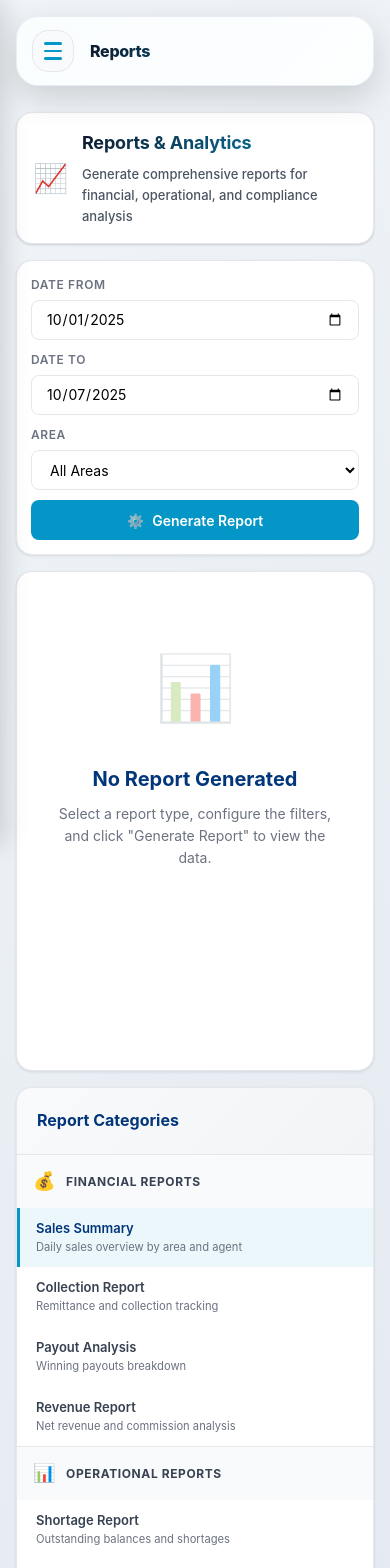
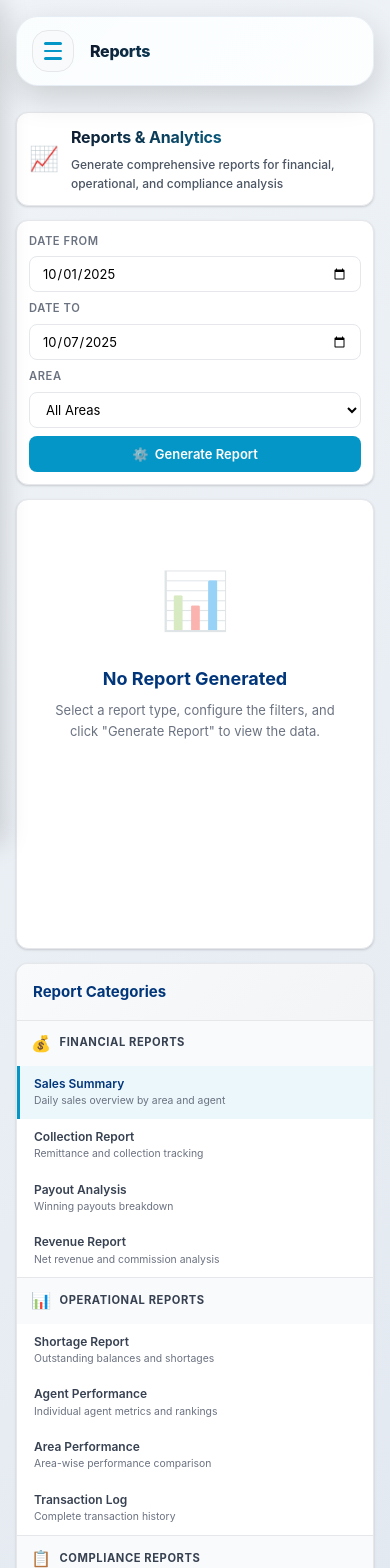
Before and after one commit to jayarAsio/stl-gaming-system, a React (Vite) app: page /stl-gaming-system/operation-support/reports in a window 390 px wide. Shown: the top 1568 px of the page. Built offline with nearby package versions, Linux system fonts and the light colour scheme.

Commit message:
Update OP  report module

```diff
--- a/src/features/operation-support/styles/daily-ledgers.css
+++ b/src/features/operation-support/styles/daily-ledgers.css
@@ -406,7 +406,7 @@
 .os-ledgers-container .os-day-stat-value {
   font-size: .875rem;
   font-weight: 700;
-  background: rgba(255, 255, 255, .2);
+  background: var(--os-white);
   padding: .25rem .5rem;
   border-radius: 6px;
 }
--- a/src/features/operation-support/styles/reports.css
+++ b/src/features/operation-support/styles/reports.css
@@ -1,6 +1,6 @@
 /* ============================================
-   OPERATION SUPPORT - REPORTS MODULE
-   Comprehensive reports with working buttons
+   OPERATION SUPPORT - REPORTS MODULE (COMPACT)
+   Comprehensive reports - Optimized for screen space
    ============================================ */
 :root {
   --os-navy: #0f172a;
@@ -43,7 +43,7 @@
   --os-ease: cubic-bezier(0.4,0,0.2,1);
 }
 
-/* BASE CONTAINER */
+/* BASE CONTAINER (COMPACT) */
 .os-reports-container {
   font-family: -apple-system, BlinkMacSystemFont, 'Inter', 'Segoe UI', Roboto, sans-serif;
   color: #a4b7d4;
@@ -55,7 +55,7 @@
   padding: 0;
   display: flex;
   flex-direction: column;
-  gap: 1.5rem;
+  gap: 1rem;
 }
 
 .os-reports-container *,
@@ -65,36 +65,36 @@
 }
 
 /* ============================================
-   HEADER - Dashboard Style
+   HEADER (COMPACT)
    ============================================ */
 .os-reports-header {
   background: var(--os-white);
-  padding: 1rem;
-  border-radius: var(--os-radius);
+  padding: .875rem;
+  border-radius: var(--os-radius-sm);
   box-shadow: var(--os-shadow);
   border: 1px solid var(--os-gray-200);
   display: flex;
   justify-content: space-between;
   align-items: center;
-  gap: 1rem;
+  gap: .875rem;
   flex-wrap: wrap;
 }
 
 .os-reports-header-main {
   display: flex;
   align-items: center;
-  gap: .875rem;
+  gap: .75rem;
 }
 
 .os-reports-icon {
-  font-size: 2.25rem;
+  font-size: 1.75rem;
   line-height: 1;
 }
 
 .os-reports-title {
-  font-size: 1.5rem;
+  font-size: 1.25rem;
   font-weight: 700;
-  margin: 0 0 .4rem;
+  margin: 0 0 .25rem;
   background: linear-gradient(135deg, var(--os-navy) 0%, var(--os-accent) 100%);
   -webkit-background-clip: text;
   -webkit-text-fill-color: transparent;
@@ -103,44 +103,44 @@
 }
 
 .os-reports-subtitle {
-  font-size: .875rem;
+  font-size: .8125rem;
   color: var(--os-gray-600);
   margin: 0;
   font-weight: 500;
 }
 
 /* ============================================
-   MAIN CONTENT LAYOUT
+   MAIN CONTENT LAYOUT (COMPACT)
    ============================================ */
 .os-reports-content {
   display: grid;
-  grid-template-columns: 300px 1fr;
-  gap: 1.5rem;
+  grid-template-columns: 280px 1fr;
+  gap: 1rem;
   align-items: start;
 }
 
 /* ============================================
-   SIDEBAR - Report Categories
+   SIDEBAR (COMPACT)
    ============================================ */
 .os-reports-sidebar {
   background: #fff;
-  border-radius: 16px;
+  border-radius: var(--os-radius-sm);
   border: 1px solid #e5e7eb;
-  box-shadow: 0 1px 3px rgba(0,0,0,.1);
+  box-shadow: var(--os-shadow);
   overflow: hidden;
   position: sticky;
-  top: 1.5rem;
+  top: 1rem;
 }
 
 .os-reports-sidebar-header {
-  padding: 1.25rem;
+  padding: 1rem;
   background: linear-gradient(135deg, #f9fafb 0%, #f3f4f6 100%);
   border-bottom: 1px solid #e5e7eb;
 }
 
 .os-reports-sidebar-header h2 {
   margin: 0;
-  font-size: 1rem;
+  font-size: .9375rem;
   font-weight: 700;
   color: #02367B;
 }
@@ -156,18 +156,18 @@
 .os-category-header {
   display: flex;
   align-items: center;
-  gap: .625rem;
-  padding: .875rem 1.25rem;
+  gap: .5rem;
+  padding: .75rem 1rem;
   background: #f9fafb;
   font-weight: 700;
-  font-size: .8125rem;
+  font-size: .75rem;
   color: #374151;
   text-transform: uppercase;
   letter-spacing: .05em;
 }
 
 .os-category-icon {
-  font-size: 1.125rem;
+  font-size: 1rem;
 }
 
 .os-category-reports {
@@ -178,14 +178,14 @@
 .os-report-item {
   display: flex;
   flex-direction: column;
-  gap: .25rem;
-  padding: .875rem 1.25rem;
+  gap: .2rem;
+  padding: .75rem 1rem;
   background: #fff;
   border: none;
   border-left: 3px solid transparent;
   text-align: left;
   cursor: pointer;
-  transition: all .2s cubic-bezier(0.4,0,0.2,1);
+  transition: all .2s var(--os-ease);
   font-family: inherit;
   outline: none;
 }
@@ -201,7 +201,7 @@
 }
 
 .os-report-item-name {
-  font-size: .875rem;
+  font-size: .8125rem;
   font-weight: 600;
   color: #374151;
 }
@@ -211,29 +211,29 @@
 }
 
 .os-report-item-desc {
-  font-size: .75rem;
+  font-size: .7rem;
   color: #6b7280;
   line-height: 1.4;
 }
 
 /* ============================================
-   MAIN REPORT AREA
+   MAIN REPORT AREA (COMPACT)
    ============================================ */
 .os-reports-main {
   display: flex;
   flex-direction: column;
-  gap: 1rem;
+  gap: .875rem;
 }
 
-/* FILTERS */
+/* FILTERS (COMPACT) */
 .os-reports-filters {
   display: flex;
-  gap: .75rem;
-  padding: 1.25rem;
+  gap: .625rem;
+  padding: 1rem;
   background: #fff;
-  border-radius: 16px;
+  border-radius: var(--os-radius-sm);
   border: 1px solid #e5e7eb;
-  box-shadow: 0 1px 3px rgba(0,0,0,.1);
+  box-shadow: var(--os-shadow);
   flex-wrap: wrap;
   align-items: flex-end;
 }
@@ -241,13 +241,13 @@
 .os-filter-group {
   display: flex;
   flex-direction: column;
-  gap: .375rem;
+  gap: .35rem;
   flex: 1;
-  min-width: 160px;
+  min-width: 150px;
 }
 
 .os-filter-label {
-  font-size: .75rem;
+  font-size: .7rem;
   font-weight: 600;
   color: #6b7280;
   text-transform: uppercase;
@@ -255,15 +255,15 @@
 }
 
 .os-filter-input {
-  height: 40px;
-  padding: 0 .875rem;
+  height: 36px;
+  padding: 0 .75rem;
   background: #fff;
   border: 1px solid #e5e7eb;
-  border-radius: 8px;
-  font-size: .875rem;
+  border-radius: var(--os-radius-xs);
+  font-size: .8125rem;
   font-family: inherit;
   outline: none;
-  transition: all .2s cubic-bezier(0.4,0,0.2,1);
+  transition: all .2s var(--os-ease);
 }
 
 .os-filter-input:focus {
@@ -272,20 +272,20 @@
 }
 
 .os-btn-generate {
-  height: 40px;
-  padding: 0 1.5rem;
+  height: 36px;
+  padding: 0 1.25rem;
   background: #0496C7;
   color: #fff;
   border: none;
-  border-radius: 8px;
-  font-size: .875rem;
+  border-radius: var(--os-radius-xs);
+  font-size: .8125rem;
   font-weight: 600;
   font-family: inherit;
   cursor: pointer;
   display: flex;
   align-items: center;
-  gap: .5rem;
-  transition: all .2s cubic-bezier(0.4,0,0.2,1);
+  gap: .4rem;
+  transition: all .2s var(--os-ease);
   outline: none;
   white-space: nowrap;
 }
@@ -301,15 +301,15 @@
   cursor: not-allowed;
 }
 
-/* ACTIONS */
+/* ACTIONS (COMPACT) */
 .os-reports-actions {
   display: flex;
-  gap: .625rem;
-  padding: 1rem;
+  gap: .5rem;
+  padding: .875rem;
   background: #fff;
-  border-radius: 16px;
+  border-radius: var(--os-radius-sm);
   border: 1px solid #e5e7eb;
-  box-shadow: 0 1px 3px rgba(0,0,0,.1);
+  box-shadow: var(--os-shadow);
   flex-wrap: wrap;
 }
 
@@ -318,23 +318,23 @@
   flex-direction: column;
   align-items: center;
   justify-content: center;
-  gap: .375rem;
-  padding: .75rem 1rem;
+  gap: .3rem;
+  padding: .625rem .875rem;
   background: #f9fafb;
   border: 1px solid #e5e7eb;
-  border-radius: 8px;
-  font-size: .75rem;
+  border-radius: var(--os-radius-xs);
+  font-size: .7rem;
   font-weight: 600;
   color: #374151;
   cursor: pointer;
   font-family: inherit;
-  transition: all .2s cubic-bezier(0.4,0,0.2,1);
+  transition: all .2s var(--os-ease);
   outline: none;
-  min-width: 70px;
+  min-width: 65px;
 }
 
 .os-action-btn span:first-child {
-  font-size: 1.25rem;
+  font-size: 1.125rem;
 }
 
 .os-action-btn:hover {
@@ -346,114 +346,121 @@
 }
 
 /* ============================================
-   REPORT DISPLAY
+   REPORT DISPLAY (COMPACT)
    ============================================ */
 .os-reports-display {
   background: #fff;
-  border-radius: 16px;
+  border-radius: var(--os-radius-sm);
   border: 1px solid #e5e7eb;
-  box-shadow: 0 1px 3px rgba(0,0,0,.1);
-  min-height: 500px;
+  box-shadow: var(--os-shadow);
+  min-height: 450px;
   overflow: hidden;
 }
 
-/* EMPTY STATE */
+/* EMPTY STATE (COMPACT) */
 .os-reports-empty {
   display: flex;
   flex-direction: column;
   align-items: center;
   justify-content: center;
-  padding: 4rem 2rem;
+  padding: 3.5rem 2rem;
   text-align: center;
 }
 
 .os-empty-icon {
-  font-size: 4rem;
-  margin-bottom: 1.5rem;
+  font-size: 3.5rem;
+  margin-bottom: 1.25rem;
   opacity: .4;
 }
 
 .os-empty-title {
-  font-size: 1.25rem;
+  font-size: 1.125rem;
   font-weight: 700;
   color: #02367B;
-  margin: 0 0 .5rem;
+  margin: 0 0 .4rem;
 }
 
 .os-empty-text {
-  font-size: .875rem;
+  font-size: .8125rem;
   color: #6b7280;
   margin: 0;
-  max-width: 400px;
+  max-width: 380px;
   line-height: 1.6;
 }
 
-/* REPORT CONTENT */
+/* REPORT CONTENT (COMPACT) */
 .os-report-content {
   display: flex;
   flex-direction: column;
 }
 
 .os-report-header {
-  padding: 1.5rem;
+  padding: 1.25rem;
   border-bottom: 2px solid #e5e7eb;
   background: linear-gradient(135deg, #f9fafb 0%, #fff 100%);
 }
 
 .os-report-title {
-  font-size: 1.5rem;
+  font-size: 1.25rem;
   font-weight: 700;
   color: #02367B;
-  margin: 0 0 .5rem;
+  margin: 0 0 .4rem;
 }
 
 .os-report-meta {
-  font-size: .8125rem;
+  font-size: .75rem;
   color: #6b7280;
   margin: 0;
 }
 
 .os-report-body {
-  padding: 1.5rem;
+  padding: 1.25rem;
   display: flex;
   flex-direction: column;
-  gap: 2rem;
+  gap: 1.75rem;
 }
 
 .os-report-section {
   display: flex;
   flex-direction: column;
-  gap: 1rem;
+  gap: .875rem;
 }
 
 .os-section-title {
-  font-size: 1.125rem;
+  font-size: 1rem;
   font-weight: 700;
   color: #374151;
   margin: 0;
-  padding-bottom: .5rem;
+  padding-bottom: .4rem;
   border-bottom: 2px solid #e5e7eb;
 }
 
-/* STATS GRID IN REPORTS */
+/* STATS GRID IN REPORTS (COMPACT) */
 .os-stats-grid-report {
   display: grid;
-  grid-template-columns: repeat(auto-fit, minmax(200px, 1fr));
-  gap: 1rem;
+  grid-template-columns: repeat(auto-fit, minmax(180px, 1fr));
+  gap: .875rem;
 }
 
 .os-stat-card-report {
-  background: #f9fafb;
-  padding: 1.25rem;
-  border-radius: 12px;
-  border: 1px solid #e5e7eb;
   display: flex;
   flex-direction: column;
-  gap: .5rem;
+  gap: .375rem;
+  padding: .875rem;
+  background: #f9fafb;
+  border: 1px solid #e5e7eb;
+  border-radius: var(--os-radius-xs);
+  transition: all .2s var(--os-ease);
+}
+
+.os-stat-card-report:hover {
+  background: #fff;
+  border-color: #d1d5db;
+  box-shadow: var(--os-shadow);
 }
 
 .os-stat-card-report .os-stat-label {
-  font-size: .75rem;
+  font-size: .7rem;
   font-weight: 600;
   color: #6b7280;
   text-transform: uppercase;
@@ -461,13 +468,8 @@
 }
 
 .os-stat-card-report .os-stat-value {
-  font-size: 1.5rem;
+  font-size: 1.375rem;
   font-weight: 700;
-  color: #374151;
-  line-height: 1.2;
-}
-
-.os-stat-card-report .os-stat-value.primary {
   color: #02367B;
 }
 
@@ -479,14 +481,21 @@
   color: #ef4444;
 }
 
-/* REPORT TABLE */
+.os-stat-card-report .os-stat-value.warning {
+  color: #f59e0b;
+}
+
+.os-stat-card-report .os-stat-value.primary {
+  color: #0496C7;
+}
+
+/* REPORT TABLES (COMPACT) */
 .os-report-table {
   width: 100%;
   border-collapse: collapse;
-  font-size: .875rem;
-  background: #fff;
+  font-size: .8125rem;
   border: 1px solid #e5e7eb;
-  border-radius: 8px;
+  border-radius: var(--os-radius-xs);
   overflow: hidden;
 }
 
@@ -494,53 +503,64 @@
   background: linear-gradient(135deg, #f9fafb 0%, #f3f4f6 100%);
 }
 
-.os-report-table th {
-  padding: .875rem 1rem;
+.os-report-table thead th {
+  padding: .625rem .75rem;
   text-align: left;
+  font-size: .7rem;
   font-weight: 700;
-  font-size: .75rem;
   color: #374151;
   text-transform: uppercase;
   letter-spacing: .05em;
   border-bottom: 2px solid #e5e7eb;
+  white-space: nowrap;
 }
 
-.os-report-table td {
-  padding: .875rem 1rem;
-  border-bottom: 1px solid #f3f4f6;
-  color: #374151;
-}
-
-.os-report-table tbody tr:last-child td {
-  border-bottom: none;
+.os-report-table tbody tr {
+  border-bottom: 1px solid #e5e7eb;
+  transition: background .15s var(--os-ease);
 }
 
 .os-report-table tbody tr:hover {
   background: #f9fafb;
 }
 
-.os-report-table td.primary {
-  color: #02367B;
-  font-weight: 600;
+.os-report-table tbody tr:last-child {
+  border-bottom: none;
 }
 
-.os-report-table td.success {
+.os-report-table tbody td {
+  padding: .625rem .75rem;
+  color: #374151;
+}
+
+.os-report-table tbody td.success,
+.os-report-table tbody td.primary {
   color: #10b981;
   font-weight: 600;
 }
 
-.os-report-table td.danger {
+.os-report-table tbody td.danger {
   color: #ef4444;
   font-weight: 600;
 }
 
-/* BADGES */
+.os-report-table tbody td.warning {
+  color: #f59e0b;
+  font-weight: 600;
+}
+
+.os-report-table tbody td strong {
+  font-weight: 700;
+  color: #1f2937;
+}
+
+/* BADGES (COMPACT) */
 .badge {
   display: inline-flex;
   align-items: center;
-  padding: .25rem .625rem;
+  padding: .2rem .4rem;
   border-radius: 9999px;
-  font-size: .75rem;
+  font-size: .7rem;
   font-weight: 600;
   text-transform: uppercase;
   letter-spacing: .05em;
@@ -572,10 +592,10 @@
 
 /* REPORT NOTE */
 .os-report-note {
-  font-size: .8125rem;
+  font-size: .75rem;
   color: #6b7280;
   font-style: italic;
-  margin: .5rem 0 0;
+  margin: .4rem 0 0;
 }
 
 /* ============================================
@@ -653,12 +673,12 @@
    ============================================ */
 @media (max-width: 1280px) {
   .os-reports-content {
-    grid-template-columns: 260px 1fr;
-    gap: 1rem;
+    grid-template-columns: 240px 1fr;
+    gap: .875rem;
   }
 
   .os-reports-sidebar {
-    top: 1rem;
+    top: .875rem;
   }
 }
 
@@ -670,28 +690,28 @@
 
 @media (max-width: 768px) {
   .os-reports-container {
-    gap: 1rem;
+    gap: .875rem;
   }
 
   .os-reports-header {
-    padding: 1.25rem;
+    padding: .875rem;
   }
 
   .os-reports-icon {
-    font-size: 2rem;
+    font-size: 1.5rem;
   }
 
   .os-reports-title {
-    font-size: 1.25rem;
+    font-size: 1.125rem;
   }
 
   .os-reports-subtitle {
-    font-size: .8125rem;
+    font-size: .75rem;
   }
 
   .os-reports-content {
     grid-template-columns: 1fr;
-    gap: 1rem;
+    gap: .875rem;
   }
 
   .os-reports-sidebar {
@@ -704,8 +724,8 @@
   }
 
   .os-reports-filters {
-    padding: 1rem;
-    gap: .625rem;
+    padding: .875rem;
+    gap: .5rem;
   }
 
   .os-filter-group {
@@ -718,64 +738,64 @@
   }
 
   .os-reports-actions {
-    padding: .875rem;
-    gap: .5rem;
+    padding: .75rem;
+    gap: .4rem;
   }
 
   .os-action-btn {
     flex: 1;
-    min-width: calc(33.333% - .375rem);
+    min-width: calc(33.333% - .3rem);
   }
 
   .os-stats-grid-report {
     grid-template-columns: 1fr;
-    gap: .75rem;
+    gap: .625rem;
   }
 
   .os-report-header {
-    padding: 1.25rem;
+    padding: 1rem;
   }
 
   .os-report-title {
-    font-size: 1.25rem;
+    font-size: 1.125rem;
   }
 
   .os-report-body {
-    padding: 1.25rem;
-    gap: 1.5rem;
+    padding: 1rem;
+    gap: 1.25rem;
   }
 
   .os-report-table {
-    font-size: .8125rem;
+    font-size: .75rem;
   }
 
   .os-report-table th,
   .os-report-table td {
-    padding: .625rem .75rem;
+    padding: .5rem .625rem;
   }
 }
 
 @media (max-width: 640px) {
   .os-category-header {
-    padding: .75rem 1rem;
+    padding: .625rem .875rem;
+    font-size: .7rem;
+  }
+
+  .os-report-item {
+    padding: .625rem .875rem;
+  }
+
+  .os-report-item-name {
     font-size: .75rem;
   }
 
-  .os-report-item {
-    padding: .75rem 1rem;
-  }
-
-  .os-report-item-name {
-    font-size: .8125rem;
-  }
-
   .os-report-item-desc {
-    font-size: .7rem;
+    font-size: .65rem;
   }
 
   .os-action-btn {
-    min-width: calc(50% - .25rem);
-    padding: .625rem .75rem;
+    min-width: calc(50% - .2rem);
+    padding: .5rem .625rem;
   }
 
   .os-report-table {
@@ -797,15 +817,15 @@
   }
 
   .os-report-table tr {
-    margin-bottom: 1rem;
+    margin-bottom: .875rem;
     border: 1px solid #e5e7eb;
-    border-radius: 8px;
-    padding: .75rem;
+    border-radius: var(--os-radius-xs);
+    padding: .625rem;
     background: #f9fafb;
   }
 
   .os-report-table td {
-    padding: .5rem 0;
+    padding: .4rem 0;
     border: none;
     text-align: right;
     position: relative;
@@ -818,7 +838,7 @@
     left: 0;
     font-weight: 600;
     text-transform: uppercase;
-    font-size: .7rem;
+    font-size: .65rem;
     color: #6b7280;
     text-align: left;
   }
@@ -826,62 +846,62 @@
 
 @media (max-width: 480px) {
   .os-reports-header {
-    padding: 1rem;
+    padding: .75rem;
   }
 
   .os-reports-icon {
-    font-size: 1.75rem;
+    font-size: 1.5rem;
   }
 
   .os-reports-title {
-    font-size: 1.125rem;
+    font-size: 1rem;
   }
 
   .os-reports-filters {
-    padding: .875rem;
+    padding: .75rem;
   }
 
   .os-reports-actions {
-    padding: .75rem;
+    padding: .625rem;
   }
 
   .os-action-btn {
     min-width: 100%;
     flex-direction: row;
     justify-content: center;
-    gap: .5rem;
+    gap: .4rem;
   }
 
   .os-action-btn span:first-child {
+    font-size: .9375rem;
+  }
+
+  .os-report-header {
+    padding: .875rem;
+  }
+
+  .os-report-title {
     font-size: 1rem;
   }
 
-  .os-report-header {
-    padding: 1rem;
-  }
-
-  .os-report-title {
-    font-size: 1.125rem;
-  }
-
   .os-report-meta {
-    font-size: .75rem;
+    font-size: .7rem;
   }
 
   .os-report-body {
-    padding: 1rem;
+    padding: .875rem;
   }
 
   .os-section-title {
-    font-size: 1rem;
+    font-size: .9375rem;
   }
 
   .os-stat-card-report {
-    padding: 1rem;
+    padding: .875rem;
   }
 
   .os-stat-card-report .os-stat-value {
-    font-size: 1.25rem;
+    font-size: 1.125rem;
   }
 }
 
@@ -925,13 +945,6 @@
   .os-action-btn:hover {
     transform: none;
   }
-}
-
-/* ============================================
-   DARK MODE SUPPORT (Optional)
-   ============================================ */
-@media (prefers-color-scheme: dark) {
-  /* Can be implemented if needed */
 }
 
 /* ============================================
```
